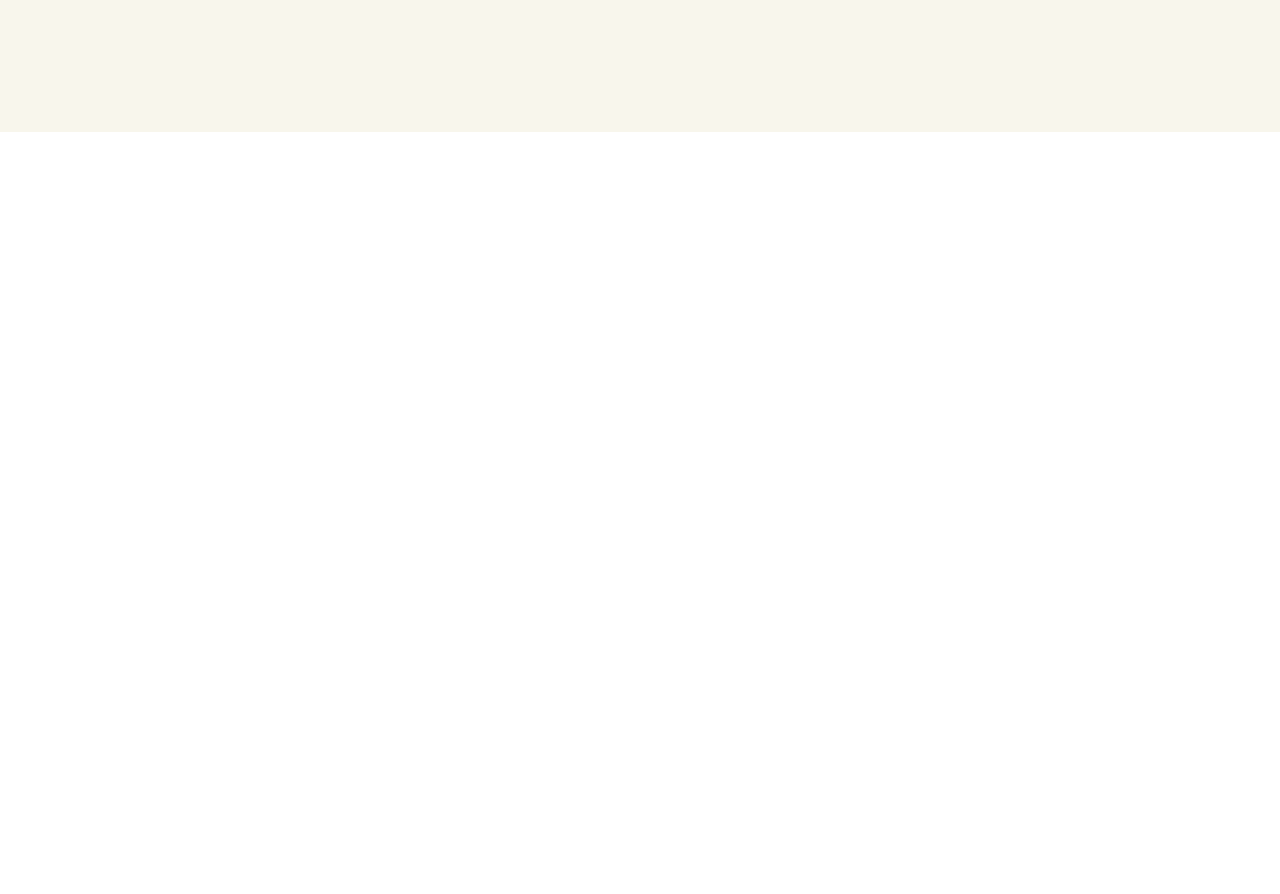
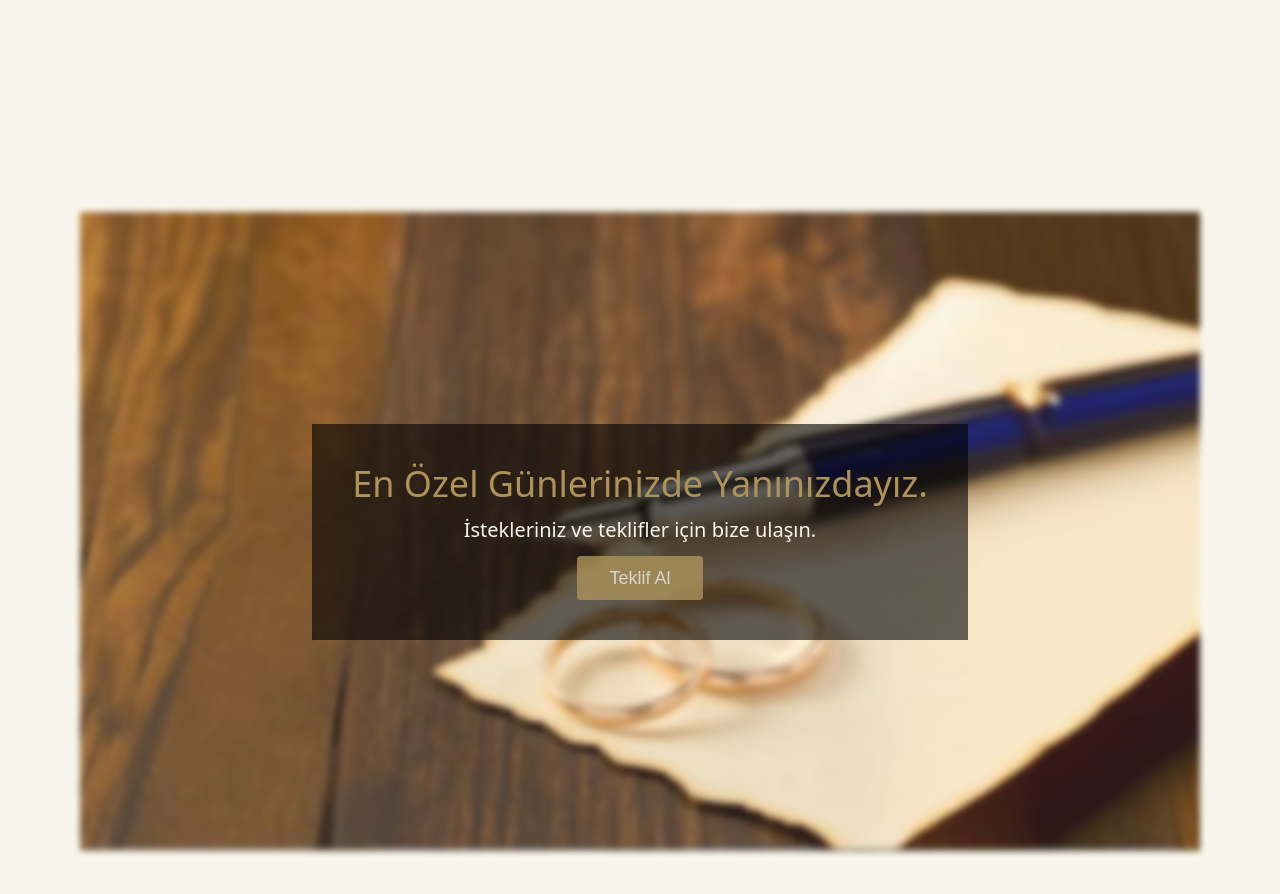
Before and after one commit to Vi303832/Sultan, a React (Vite) app: page / in a window 1280 px wide. Shown: the part 5620-6514 px from the top of the page. Before the commit the page ends 5752 px from the top, so only its background shows below. Built offline with nearby package versions, Linux system fonts and the light colour scheme.

Commit message:
İletişim formu ekle

```diff
--- a/src/Sayfalar/Anasayfa.jsx
+++ b/src/Sayfalar/Anasayfa.jsx
@@ -10,6 +10,8 @@ import MdSlider from "./mdSlider"
 import SmSlider from './smSlider';
 import s11 from "../assets/s11.jpg"
 import s10 from "../assets/s10.jpg"
+import cont1 from "../assets/contpic.png"
+import cont2 from "../assets/contpic2.png"
 import kına from "../assets/kına.jpg"
 import YouTubeVideo from './YoutubeVideo';
 import YorumSlider from './YorumSlider';
@@ -109,6 +111,19 @@ function Anasayfa() {
                 </div>
             </div>
 
+            <div className='py-20 px-20 w-full flex justify-center items-center' >
+                <img src={cont2} className='w-full h-[80vh] object-cover blur-[3px] opacity-90  ' />
+                <div className='absolute flex flex-col gap-3 items-center p-10 justify-center '>
+                    <div className='bg-black h-full w-full absolute opacity-60  '></div>
+                    <div className='text-4xl text-altin z-10'>En Özel Günlerinizde Yanınızdayız.</div>
+                    <div className='text-beyaz text-xl z-10'>İstekleriniz ve teklifler için bize ulaşın.</div>
+                    <button onClick={() => navigate("/Salonlar")} className=' z-10 flex gap-2 px-8 py-2 text-beyaz justify-center items-center font-arial text-lg font-light bg-altin  rounded opacity-80 cursor-pointer '>
+                        Teklif Al
+                    </button>
+                </div>
+
+            </div>
+
 
 
         </div>
```
Also changed, not shown: src/assets/contpic.png (added), src/assets/contpic2.png (added).
